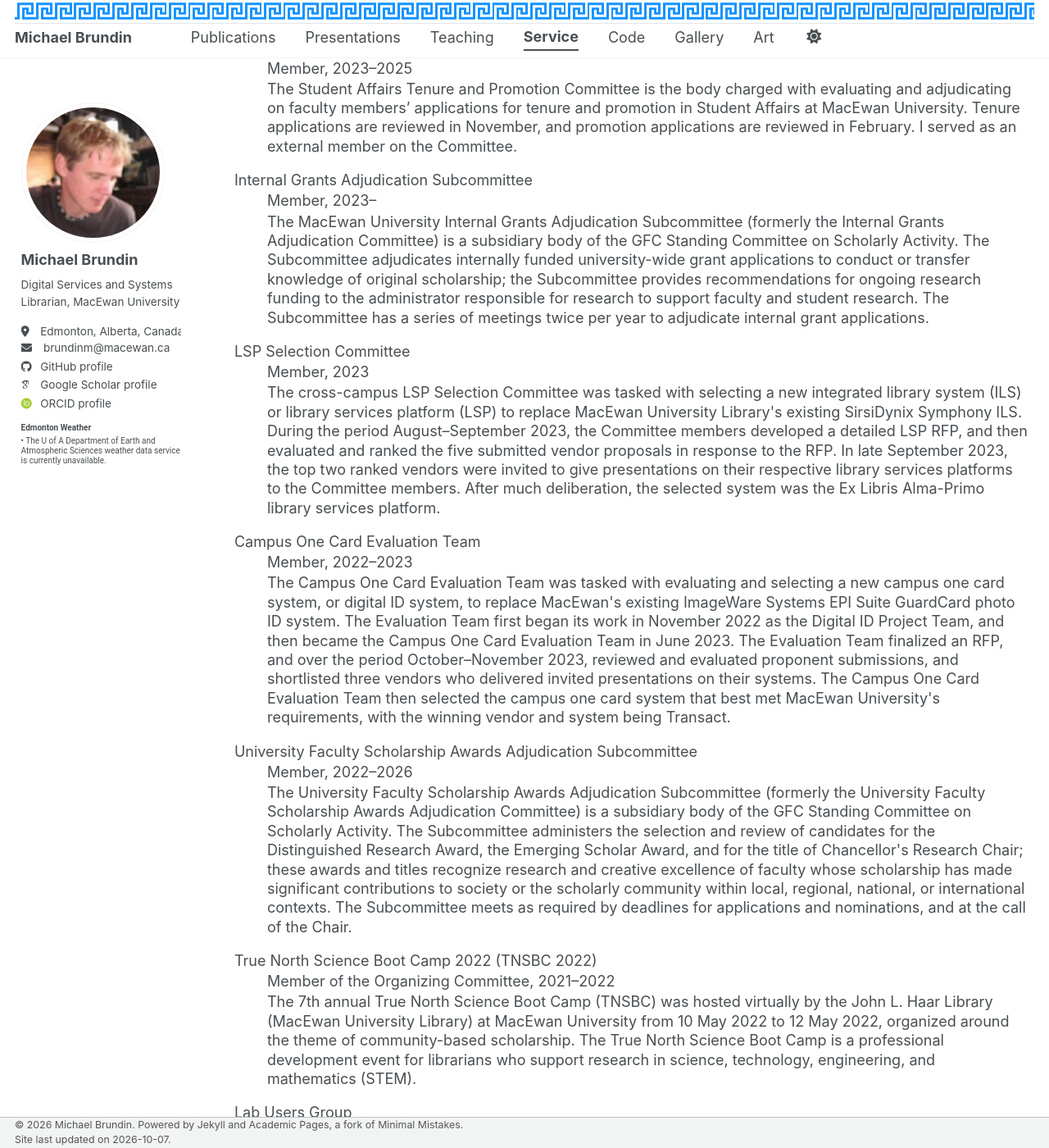
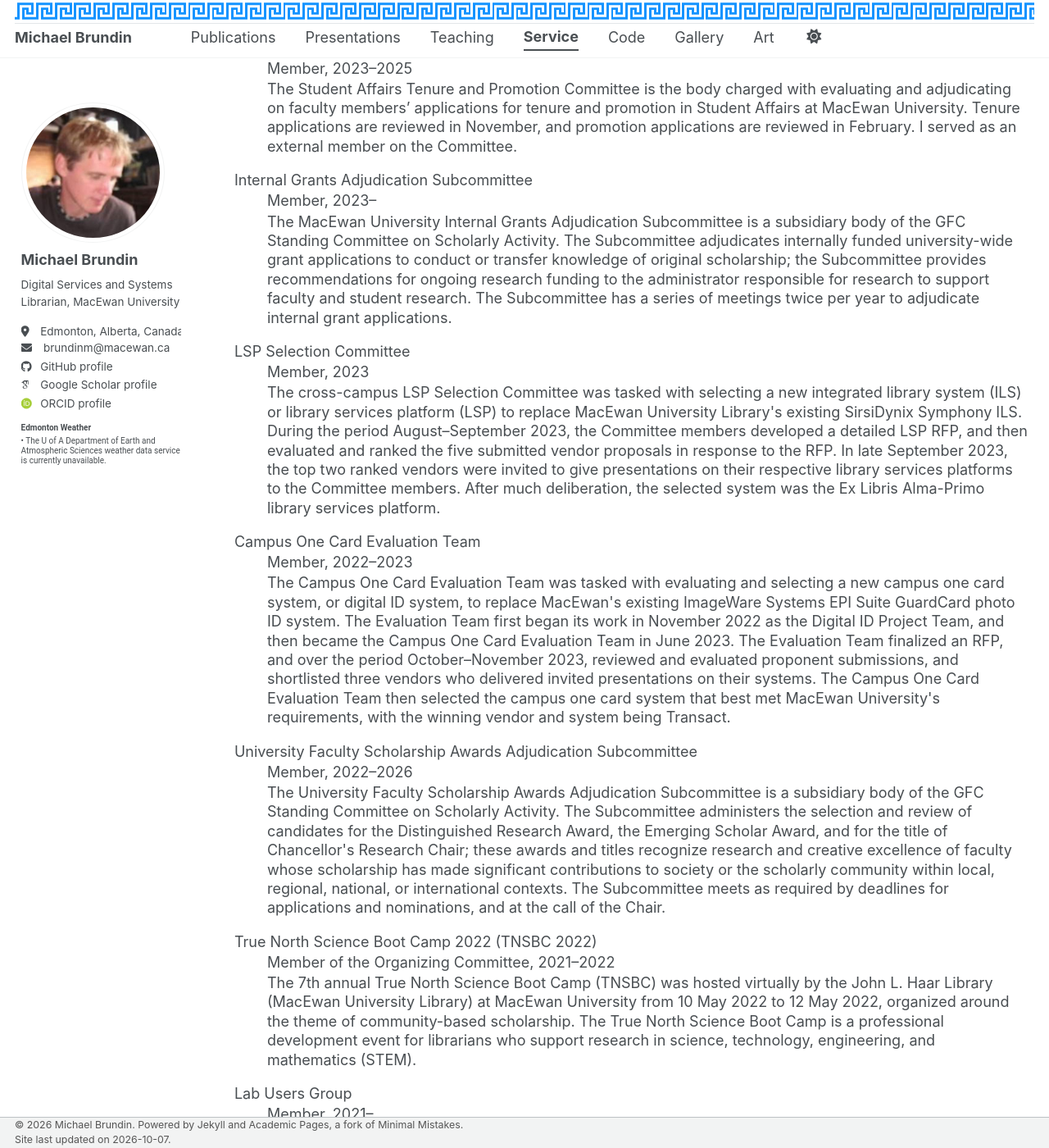
Before and after one commit to brundinm/brundinm.github.io, a Jekyll site: the page built from _pages/service.html, in a window 1280 px wide and 1400 px high, scrolled down 1764 px. Shown: the whole window at 82% size. Built offline with Jekyll 4.4.1, drawn with Linux system fonts in a browser that asks for light colours; some web fonts are replaced; a script bundle is joined from its source files by our own code; library files that are not in the unit come from our copies.

Commit message:
Update service.html

```diff
--- a/_pages/service.html
+++ b/_pages/service.html
@@ -98,7 +98,7 @@
 <dl>
   <dt>Internal Grants Adjudication Subcommittee</dt>
   <dd>Member, 2023–</dd>
-  <dd>The MacEwan University Internal Grants Adjudication Subcommittee (formerly the Internal Grants Adjudication Committee) is a subsidiary body of the GFC Standing Committee on Scholarly Activity. The Subcommittee adjudicates internally funded university-wide grant applications to conduct or transfer knowledge of original scholarship; the Subcommittee provides recommendations for ongoing research funding to the administrator responsible for research to support faculty and student research. The Subcommittee has a series of meetings twice per year to adjudicate internal grant applications.</dd>
+  <dd>The MacEwan University Internal Grants Adjudication Subcommittee is a subsidiary body of the GFC Standing Committee on Scholarly Activity. The Subcommittee adjudicates internally funded university-wide grant applications to conduct or transfer knowledge of original scholarship; the Subcommittee provides recommendations for ongoing research funding to the administrator responsible for research to support faculty and student research. The Subcommittee has a series of meetings twice per year to adjudicate internal grant applications.</dd>
 </dl>
 <dl>
   <dt>LSP Selection Committee</dt>
@@ -113,7 +113,7 @@
 <dl>
   <dt>University Faculty Scholarship Awards Adjudication Subcommittee</dt>
   <dd>Member, 2022–2026</dd>
-  <dd>The University Faculty Scholarship Awards Adjudication Subcommittee (formerly the University Faculty Scholarship Awards Adjudication Committee) is a subsidiary body of the GFC Standing Committee on Scholarly Activity. The Subcommittee administers the selection and review of candidates for the Distinguished Research Award, the Emerging Scholar Award, and for the title of Chancellor's Research Chair; these awards and titles recognize research and creative excellence of faculty whose scholarship has made significant contributions to society or the scholarly community within local, regional, national, or international contexts. The Subcommittee meets as required by deadlines for applications and nominations, and at the call of the Chair.</dd>
+  <dd>The University Faculty Scholarship Awards Adjudication Subcommittee is a subsidiary body of the GFC Standing Committee on Scholarly Activity. The Subcommittee administers the selection and review of candidates for the Distinguished Research Award, the Emerging Scholar Award, and for the title of Chancellor's Research Chair; these awards and titles recognize research and creative excellence of faculty whose scholarship has made significant contributions to society or the scholarly community within local, regional, national, or international contexts. The Subcommittee meets as required by deadlines for applications and nominations, and at the call of the Chair.</dd>
 </dl>
 <dl>
   <dt>True North Science Boot Camp 2022 (TNSBC 2022)</dt>
```
